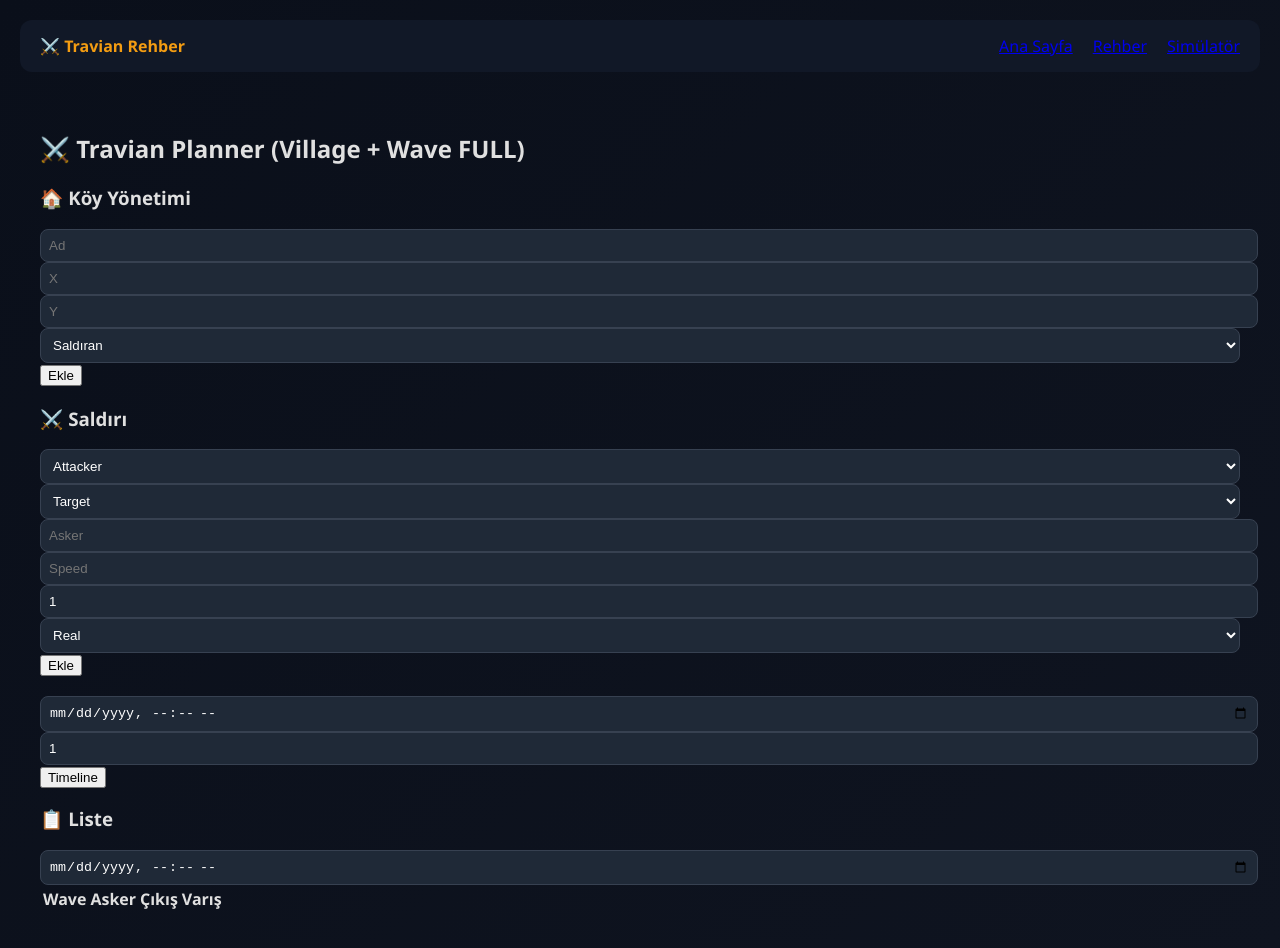
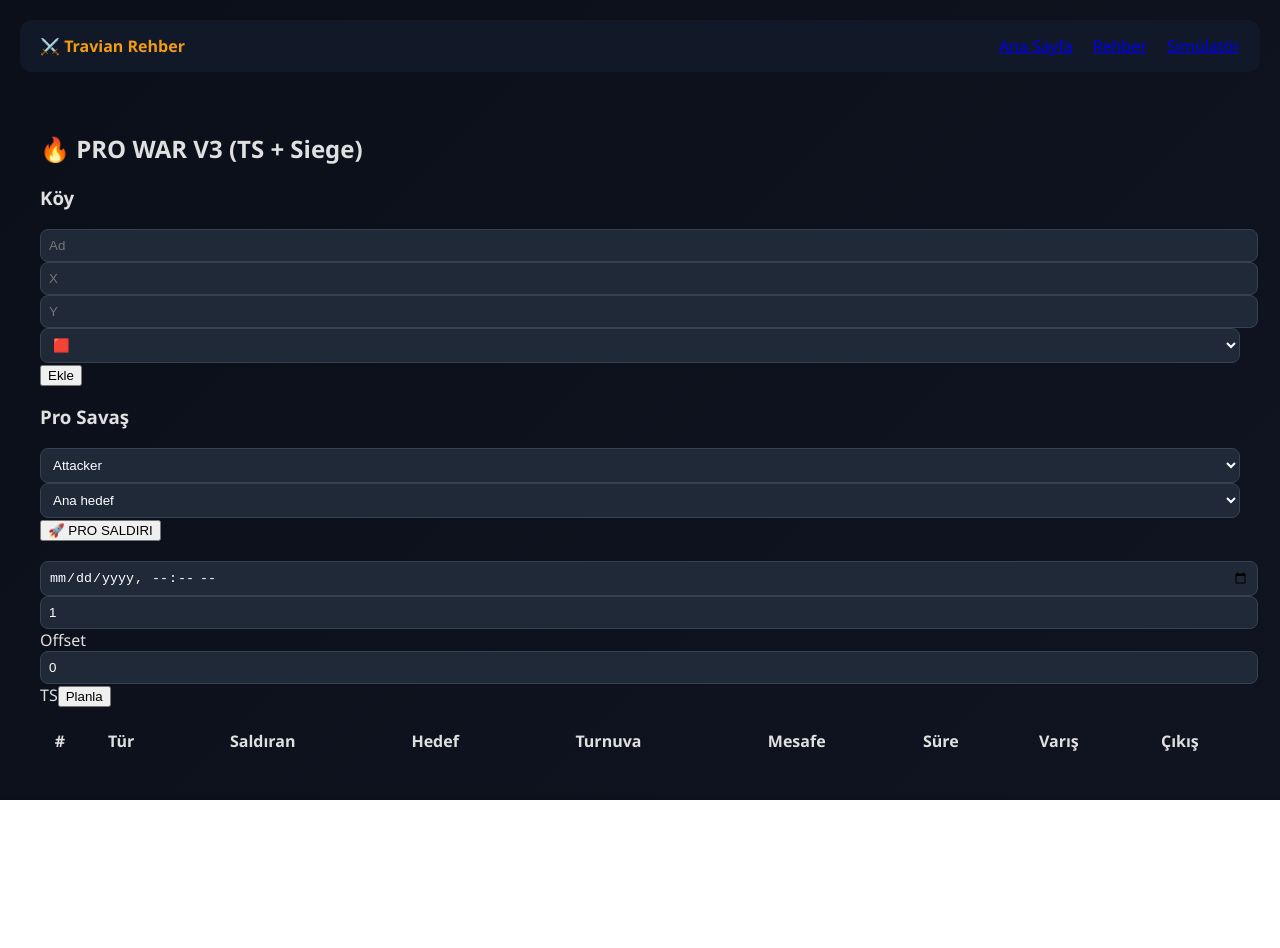
Before and after one commit to savxcan/travian-rehber, a Next.js app: page /app in a window 1280 px wide. Shown: the top 948 px of the page. After the commit the page ends 800 px from the top, so only its background shows below. Built offline with nearby package versions, Linux system fonts and the light colour scheme; sample sign-in values are in the browser's storage.

Commit message:
v2.6 stable

```diff
--- a/src/components/simulator/SimulatorLayout.tsx
+++ b/src/components/simulator/SimulatorLayout.tsx
@@ -1,8 +1,8 @@
 "use client"
 
-import React, { useEffect, useMemo, useState } from "react"
+import React, { useState, useEffect } from "react"
 
-const STORAGE_KEY = "travian_full_villages_v2"
+const STORAGE_KEY = "travian_pro_v3"
 
 // ================= TYPES =================
 type Village = {
@@ -10,22 +10,17 @@
   name: string
   x: number
   y: number
-  type: "saldiran" | "hedef"
+  type: "attacker" | "target"
 }
 
 type Attack = {
   id: number
-  attackerId: number
-  targetId: number
-  attackerName: string
-  targetName: string
-  troop: string
-  speed: number
+  attacker: string
+  target: string
+  wave: number
+  type: string
+  duration: number
   distance: number
-  duration: number // saat
-  type: "real" | "fake" | "siege"
-  wave: number
-  arrival: string
   departure: string
 }
 
@@ -34,145 +29,128 @@
 
   const [villages, setVillages] = useState<Village[]>([])
   const [attacks, setAttacks] = useState<Attack[]>([])
-  const [arrivalInput, setArrivalInput] = useState("")
-  const [offsetMin, setOffsetMin] = useState(1)
+  const [arrival, setArrival] = useState("")
+  const [offsetSec, setOffsetSec] = useState(1)
+  const [tsLevel, setTsLevel] = useState(0)
 
   // LOAD
   useEffect(() => {
-    try {
-      const raw = localStorage.getItem(STORAGE_KEY)
-      if (raw) {
-        const parsed = JSON.parse(raw)
-        if (parsed && typeof parsed === "object") {
-          if (Array.isArray(parsed.villages)) setVillages(parsed.villages)
-          if (Array.isArray(parsed.attacks)) setAttacks(parsed.attacks)
-        }
-      }
-    } catch (e) {
-      console.error("LOAD ERROR", e)
+    const data = localStorage.getItem(STORAGE_KEY)
+    if (data) {
+      const p = JSON.parse(data)
+      setVillages(p.villages || [])
+      setAttacks(p.attacks || [])
     }
   }, [])
 
   // SAVE
   useEffect(() => {
-    try {
-      localStorage.setItem(STORAGE_KEY, JSON.stringify({ villages, attacks }))
-    } catch (e) {
-      console.error("SAVE ERROR", e)
-    }
+    localStorage.setItem(STORAGE_KEY, JSON.stringify({ villages, attacks }))
   }, [villages, attacks])
 
-  // HELPERS
-  const getVillage = (id: number) => villages.find(v => v.id === id)
+  const distanceCalc = (a: Village, b: Village) =>
+    Math.hypot(a.x - b.x, a.y - b.y)
 
-  const calcDistance = (a: Village, b: Village) => {
-    const dx = a.x - b.x
-    const dy = a.y - b.y
-    return Math.sqrt(dx * dx + dy * dy)
+  // 🔥 TURNOVA SPEED
+  const getSpeed = (distance: number) => {
+    let base = 6
+    if (distance <= 20) return base
+    return base * (1 + tsLevel * 0.2)
   }
 
-  // ADD ATTACK
-  const addAttack = (payload: {
-    attackerId: number
-    targetId: number
-    troop: string
-    speed: number
-    type: Attack["type"]
-    wave: number
-  }) => {
+  // ================= ADD VILLAGE =================
+  const addVillage = (name: string, x: number, y: number, type: any) => {
+    if (!name) return
+    setVillages(prev => [...prev, {
+      id: Date.now() + Math.random(),
+      name, x, y, type
+    }])
+  }
 
-    const attacker = getVillage(payload.attackerId)
-    const target = getVillage(payload.targetId)
+  // ================= PRO WAR =================
+  const generateProWar = (
+    attackerId: number,
+    mainTargetId: number,
+    fakeTargets: number[]
+  ) => {
 
-    if (!attacker || !target) {
-      alert("Attacker ve Target seç")
-      return
+    const attacker = villages.find(v => v.id === attackerId)
+    const main = villages.find(v => v.id === mainTargetId)
+
+    if (!attacker || !main) return alert("Seçim yap")
+
+    const list: Attack[] = []
+
+    const add = (target: Village, wave: number, type: string) => {
+      const d = distanceCalc(attacker, target)
+      const speed = getSpeed(d)
+
+      list.push({
+        id: Date.now() + Math.random(),
+        attacker: attacker.name,
+        target: target.name,
+        wave,
+        type,
+        duration: d / speed,
+        distance: d,
+        departure: ""
+      })
     }
 
-    const distance = calcDistance(attacker, target)
-    const duration = distance / (payload.speed || 1)
+    // ANA HEDEF
+    add(main, 1, "Fake")
+    add(main, 2, "Fake")
+    add(main, 3, "Siege")
+    add(main, 4, "Real")
+    add(main, 5, "Catapult")
+    add(main, 6, "Fake")
+    add(main, 7, "Fake")
 
-    const newAttack: Attack = {
-      id: Date.now(),
-      attackerId: attacker.id,
-      targetId: target.id,
-      attackerName: attacker.name,
-      targetName: target.name,
-      troop: payload.troop || "Troop",
-      speed: payload.speed || 1,
-      distance,
-      duration,
-      type: payload.type,
-      wave: payload.wave || 1,
-      arrival: "",
-      departure: ""
-    }
+    // FAKE HEDEFLER
+    fakeTargets.forEach(id => {
+      const t = villages.find(v => v.id === id)
+      if (!t) return
+      add(t, 1, "Fake")
+    })
 
-    setAttacks(prev => [...prev, newAttack])
+    setAttacks(prev => [...prev, ...list])
   }
 
-  // DELETE ATTACK
-  const deleteAttack = (id: number) => {
-    setAttacks(prev => prev.filter(a => a.id !== id))
-  }
+  // ================= PLAN =================
+  const plan = () => {
 
-  // SYNC ALL (tek varış)
-  const syncAll = (arrivalStr: string) => {
-    if (!arrivalStr) return
-    const base = new Date(arrivalStr)
+    if (!arrival) return alert("Zaman seç")
 
-    setAttacks(prev =>
-      prev.map(a => ({
-        ...a,
-        arrival: base.toLocaleString(),
-        departure: new Date(
-          base.getTime() - a.duration * 3600 * 1000
-        ).toLocaleString()
-      }))
-    )
-  }
+    const base = new Date(arrival)
 
-  // TIMELINE (WAVE ENGINE)
-  const runTimeline = () => {
-
-    if (!arrivalInput) return alert("Varış zamanı seç")
-    if (!attacks.length) return alert("Saldırı yok")
-
-    const base = new Date(arrivalInput)
-
-    // group by wave
-    const grouped: Record<number, Attack[]> = {}
+    const grouped: Record<string, Attack[]> = {}
 
     attacks.forEach(a => {
-      const w = a.wave || 1
-      if (!grouped[w]) grouped[w] = []
-      grouped[w].push(a)
+      if (!grouped[a.target]) grouped[a.target] = []
+      grouped[a.target].push(a)
     })
-
-    const waves = Object.keys(grouped).map(Number).sort((a, b) => a - b)
 
     const result: Attack[] = []
 
-    waves.forEach((w, wi) => {
+    Object.keys(grouped).forEach(target => {
 
-      const sorted = [...grouped[w]].sort((a, b) => b.duration - a.duration)
+      const sorted = [...grouped[target]].sort(
+        (a, b) => b.duration - a.duration
+      )
 
       sorted.forEach((a, i) => {
 
-        const intra = i * offsetMin * 60 * 1000
-        const inter = wi * 1000
+        const offset = i * offsetSec * 1000
 
         const dep = new Date(
           base.getTime()
-          - a.duration * 3600 * 1000
-          - intra
-          - inter
+          - a.duration * 3600000
+          - offset
         )
 
         result.push({
           ...a,
-          arrival: base.toLocaleString(),
-          departure: dep.toLocaleString()
+          departure: dep.toLocaleTimeString()
         })
       })
     })
@@ -182,222 +160,136 @@
 
   return (
     <div style={{ padding: 20 }}>
-      <h2>⚔️ Travian Planner (Village + Wave FULL)</h2>
 
-      <VillageManager villages={villages} setVillages={setVillages} />
+      <h2>🔥 PRO WAR V3 (TS + Siege)</h2>
 
-      <AttackForm villages={villages} onAdd={addAttack} />
+      <VillageForm onAdd={addVillage} />
+      <ProPanel villages={villages} onRun={generateProWar} />
 
+      {/* PLAN */}
       <div style={{ marginTop: 20 }}>
-        <input type="datetime-local" onChange={e => setArrivalInput(e.target.value)} />
-        <input type="number" value={offsetMin} onChange={e => setOffsetMin(Number(e.target.value))} />
-        <button onClick={runTimeline}>Timeline</button>
+        <input type="datetime-local" onChange={e => setArrival(e.target.value)} />
+
+        <input type="number" value={offsetSec} onChange={e => setOffsetSec(Number(e.target.value))} />
+        <span> Offset</span>
+
+        <input type="number" value={tsLevel} onChange={e => setTsLevel(Number(e.target.value))} />
+        <span> TS</span>
+
+        <button onClick={plan}>Planla</button>
       </div>
 
-      <AttackTable attacks={attacks} onDelete={deleteAttack} onSync={syncAll} />
+      {/* TABLE */}
+      <table style={{ width: "100%", marginTop: 20 }}>
+        <thead>
+          <tr>
+            <th>#</th>
+            <th>Tür</th>
+            <th>Saldıran</th>
+            <th>Hedef</th>
+            <th>Turnuva</th>
+            <th>Mesafe</th>
+            <th>Süre</th>
+            <th>Varış</th>
+            <th>Çıkış</th>
+          </tr>
+        </thead>
 
-      <TimelineView attacks={attacks} onUpdate={setAttacks} />
+        <tbody>
+          {attacks.map((a, i) => (
+            <tr key={a.id}>
+              <td>{i + 1}</td>
+              <td>{a.type}</td>
+              <td>{a.attacker}</td>
+              <td>{a.target}</td>
+              <td>{tsLevel}</td>
+              <td>{a.distance.toFixed(2)}</td>
+              <td>{a.duration.toFixed(2)} h</td>
+              <td>{arrival ? new Date(arrival).toLocaleTimeString() : "-"}</td>
+              <td>{a.departure}</td>
+            </tr>
+          ))}
+        </tbody>
+      </table>
+
     </div>
   )
 }
 
-// ================= VILLAGE MANAGER =================
-function VillageManager({ villages, setVillages }: any) {
+// ================= PRO PANEL =================
+function ProPanel({ villages, onRun }: any) {
 
-  const [name, setName] = useState("")
-  const [x, setX] = useState(0)
-  const [y, setY] = useState(0)
-  const [type, setType] = useState<"saldiran" | "hedef">("saldiran")
+  const attackers = villages.filter((v:any)=>v.type==="attacker")
+  const targets = villages.filter((v:any)=>v.type==="target")
 
-  const addVillage = () => {
-    if (!name) return alert("İsim gir")
-    setVillages([
-      ...villages,
-      { id: Date.now(), name, x, y, type }
-    ])
-    setName("")
-  }
-
-  const deleteVillage = (id: number) => {
-    setVillages(villages.filter((v: Village) => v.id !== id))
-  }
+  const [attacker, setAttacker] = useState("")
+  const [main, setMain] = useState("")
+  const [fakes, setFakes] = useState<number[]>([])
 
   return (
-    <div style={{ marginBottom: 20 }}>
-      <h3>🏠 Köy Yönetimi</h3>
+    <div>
+      <h3>Pro Savaş</h3>
 
-      <input placeholder="Ad" value={name} onChange={e => setName(e.target.value)} />
-      <input type="number" placeholder="X" onChange={e => setX(Number(e.target.value))} />
-      <input type="number" placeholder="Y" onChange={e => setY(Number(e.target.value))} />
-
-      <select onChange={e => setType(e.target.value as any)}>
-        <option value="saldiran">Saldıran</option>
-        <option value="hedef">Hedef</option>
+      <select onChange={e => setAttacker(e.target.value)}>
+        <option>Attacker</option>
+        {attackers.map((v:any)=>(
+          <option key={v.id} value={v.id}>{v.name}</option>
+        ))}
       </select>
 
-      <button onClick={addVillage}>Ekle</button>
+      <select onChange={e => setMain(e.target.value)}>
+        <option>Ana hedef</option>
+        {targets.map((v:any)=>(
+          <option key={v.id} value={v.id}>{v.name}</option>
+        ))}
+      </select>
 
-      <ul>
-        {villages.map((v: Village) => (
-          <li key={v.id}>
-            {v.name} ({v.x}|{v.y}) [{v.type}]
-            <button onClick={() => deleteVillage(v.id)}>X</button>
-          </li>
-        ))}
-      </ul>
+      {targets.map((v:any)=>(
+        <label key={v.id}>
+          <input type="checkbox"
+            onChange={(e)=>{
+              if(e.target.checked) setFakes([...fakes,v.id])
+              else setFakes(fakes.filter(id=>id!==v.id))
+            }}
+          />
+          {v.name}
+        </label>
+      ))}
+
+      <button onClick={()=>onRun(Number(attacker), Number(main), fakes)}>
+        🚀 PRO SALDIRI
+      </button>
     </div>
   )
 }
 
-// ================= ATTACK FORM =================
-function AttackForm({ villages, onAdd }: any) {
+// ================= VILLAGE =================
+function VillageForm({ onAdd }: any) {
 
-  const [attackerId, setAttackerId] = useState<number | null>(null)
-  const [targetId, setTargetId] = useState<number | null>(null)
-  const [troop, setTroop] = useState("")
-  const [speed, setSpeed] = useState(6)
-  const [wave, setWave] = useState(1)
-  const [type, setType] = useState<Attack["type"]>("real")
+  const [name,setName]=useState("")
+  const [x,setX]=useState("")
+  const [y,setY]=useState("")
+  const [type,setType]=useState("attacker")
 
   return (
-    <div style={{ marginBottom: 20 }}>
-      <h3>⚔️ Saldırı</h3>
+    <div>
+      <h3>Köy</h3>
 
-      <select onChange={e => setAttackerId(Number(e.target.value))}>
-        <option value="">Attacker</option>
-        {villages.filter((v: Village) => v.type === "saldiran").map(v => (
-          <option key={v.id} value={v.id}>{v.name}</option>
-        ))}
+      <input placeholder="Ad" onChange={e=>setName(e.target.value)} />
+      <input placeholder="X" onChange={e=>setX(e.target.value)} />
+      <input placeholder="Y" onChange={e=>setY(e.target.value)} />
+
+      <select onChange={e=>setType(e.target.value)}>
+        <option value="attacker">🟥</option>
+        <option value="target">🟦</option>
       </select>
 
-      <select onChange={e => setTargetId(Number(e.target.value))}>
-        <option value="">Target</option>
-        {villages.filter((v: Village) => v.type === "hedef").map(v => (
-          <option key={v.id} value={v.id}>{v.name}</option>
-        ))}
-      </select>
-
-      <input placeholder="Asker" onChange={e => setTroop(e.target.value)} />
-      <input type="number" placeholder="Speed" onChange={e => setSpeed(Number(e.target.value))} />
-      <input type="number" value={wave} onChange={e => setWave(Number(e.target.value))} />
-
-      <select onChange={e => setType(e.target.value as any)}>
-        <option value="real">Real</option>
-        <option value="fake">Fake</option>
-        <option value="siege">Siege</option>
-      </select>
-
-      <button
-        onClick={() =>
-          onAdd({
-            attackerId,
-            targetId,
-            troop,
-            speed,
-            wave,
-            type
-          })
-        }
-      >
+      <button onClick={()=>{
+        onAdd(name, Number(x), Number(y), type)
+        setName(""); setX(""); setY("")
+      }}>
         Ekle
       </button>
     </div>
   )
 }
-
-// ================= TABLE =================
-function AttackTable({ attacks, onDelete, onSync }: any) {
-  return (
-    <div>
-      <h3>📋 Liste</h3>
-
-      <input type="datetime-local" onChange={e => onSync(e.target.value)} />
-
-      <table>
-        <thead>
-          <tr>
-            <th>Wave</th>
-            <th>Asker</th>
-            <th>Çıkış</th>
-            <th>Varış</th>
-            <th></th>
-          </tr>
-        </thead>
-        <tbody>
-          {attacks.map((a: Attack) => (
-            <tr key={a.id}>
-              <td>{a.wave}</td>
-              <td>{a.troop}</td>
-              <td>{a.departure}</td>
-              <td>{a.arrival}</td>
-              <td><button onClick={() => onDelete(a.id)}>X</button></td>
-            </tr>
-          ))}
-        </tbody>
-      </table>
-    </div>
-  )
-}
-
-// ================= TIMELINE =================
-function TimelineView({ attacks, onUpdate }: any) {
-
-  const [dragId, setDragId] = useState<number | null>(null)
-
-  const valid = attacks.filter((a: Attack) => a.departure)
-  if (!valid.length) return null
-
-  const times = valid.map(a => new Date(a.departure).getTime())
-  const min = Math.min(...times)
-  const max = Math.max(...times)
-  const range = max - min || 1
-
-  const getLeft = (t: number) => ((t - min) / range) * 100
-
-  const handleDrop = (e: any) => {
-    if (!dragId) return
-
-    const rect = e.currentTarget.getBoundingClientRect()
-    const percent = (e.clientX - rect.left) / rect.width
-    const newTime = min + percent * range
-
-    onUpdate(
-      attacks.map((a: Attack) =>
-        a.id === dragId
-          ? { ...a, departure: new Date(newTime).toLocaleString() }
-          : a
-      )
-    )
-
-    setDragId(null)
-  }
-
-  return (
-    <div style={{ marginTop: 20 }}>
-      <h3>📊 Timeline</h3>
-
-      <div
-        onMouseUp={handleDrop}
-        style={{ position: "relative", height: 100, borderTop: "2px solid #444" }}
-      >
-        {valid.map(a => {
-          const t = new Date(a.departure).getTime()
-          return (
-            <div
-              key={a.id}
-              draggable
-              onDragStart={() => setDragId(a.id)}
-              style={{
-                position: "absolute",
-                left: `${getLeft(t)}%`,
-                transform: "translateX(-50%)"
-              }}
-            >
-              ● W{a.wave}
-            </div>
-          )
-        })}
-      </div>
-    </div>
-  )
-}
```
